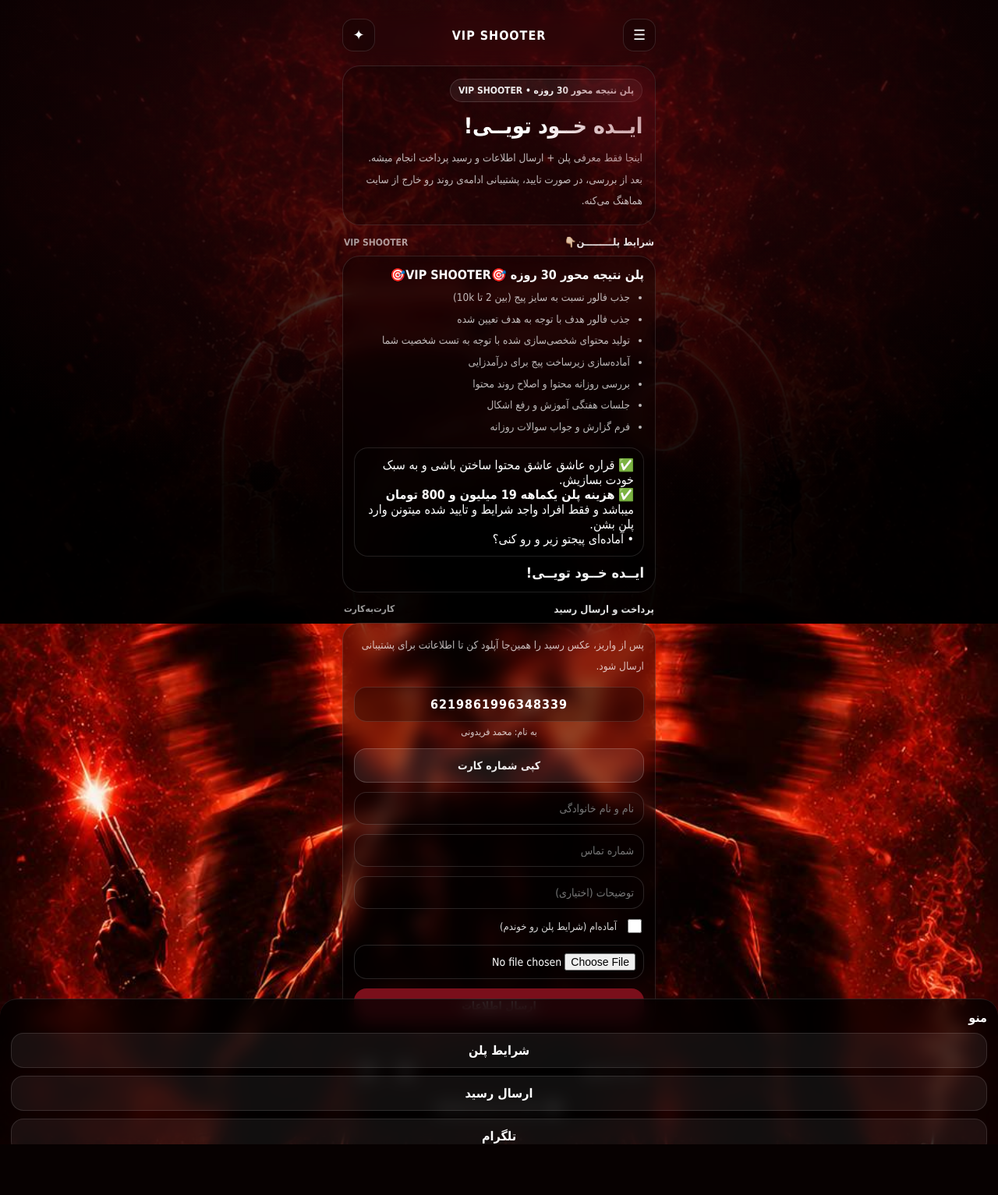
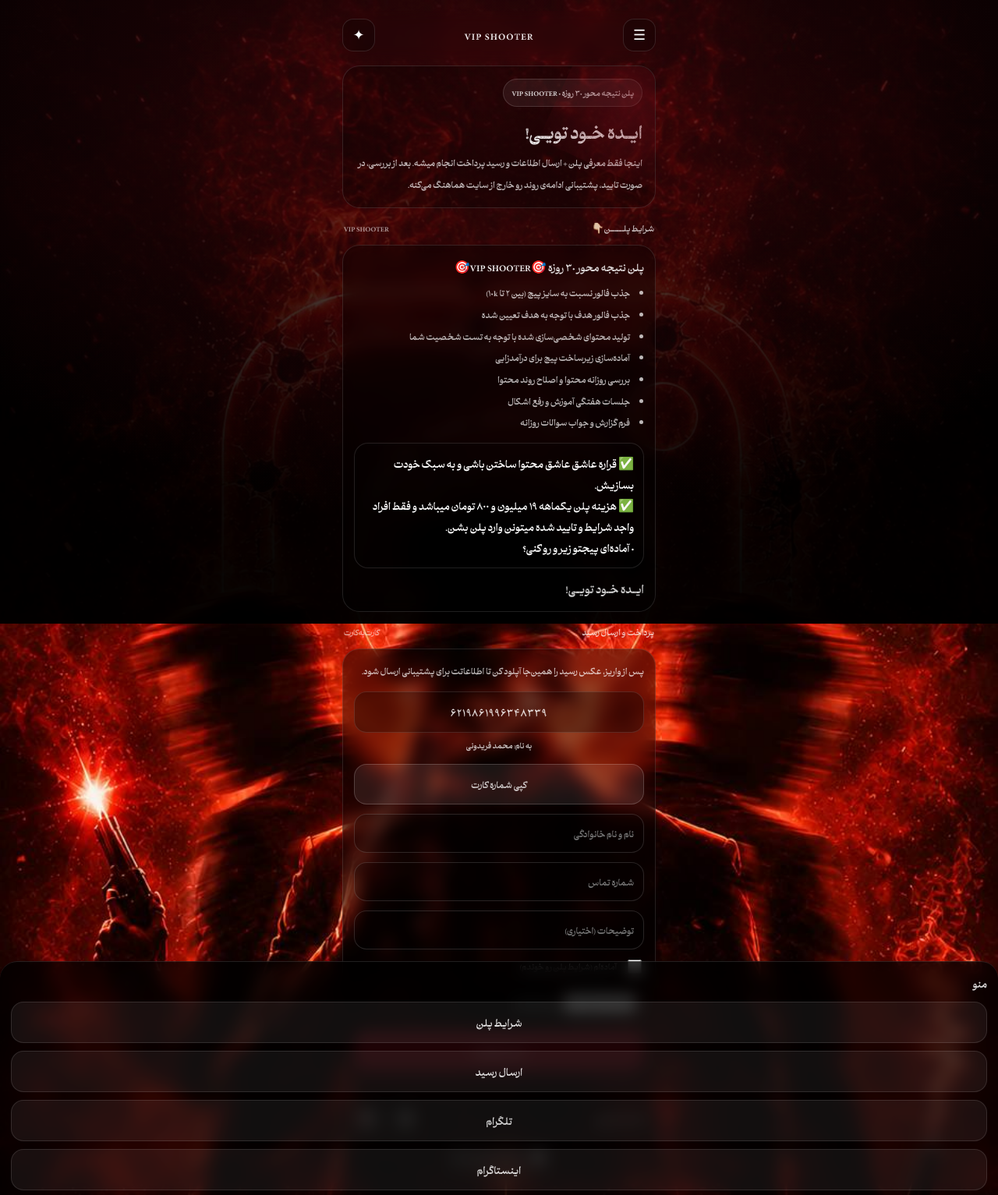
Before and after one commit to VORNEX-01/VIP-SHOOTER, a Django app: page / in a window 1280 px wide. Shown: the whole page at 78% size. Before the commit the page ends 1468 px from the top, so only its background shows below. Run offline with Django 5.2, Linux system fonts and the light colour scheme; data comes from the database, SQL or seed files in the repository; data that the repository does not hold is empty.

Commit message:
update style

```diff
--- a/vip/templates/vip/home.html
+++ b/vip/templates/vip/home.html
@@ -90,7 +90,6 @@
 
         body {
             margin: 0;
-            font-family: "VIP-FA", "VIP-EN", Tahoma, Arial, sans-serif;
             color: var(--text);
             min-height: 100vh;
             background:url("{% static 'vip/bg.jpg' %}") center/cover fixed no-repeat;
```
